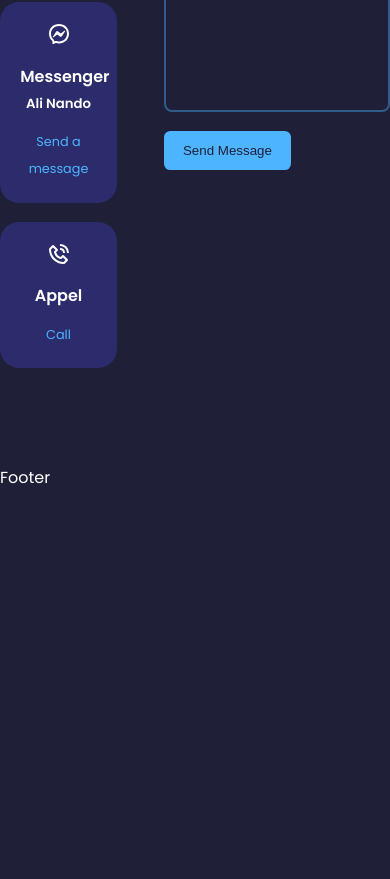
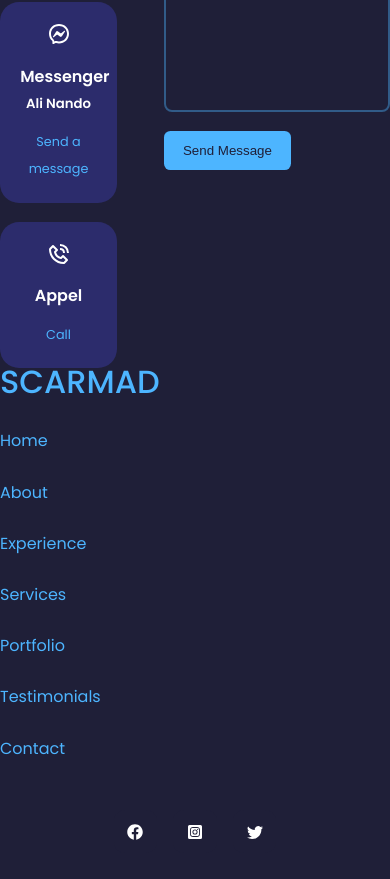
Before and after one commit to All1438/Portfolio, a React (Create React App) app: page / in a window 390 px wide. Shown: the part 6383-7262 px from the top of the page. Before the commit the page ends 6874 px from the top, so only its background shows below. Built offline with nearby package versions, Linux system fonts and the light colour scheme.

Commit message:
footer finished

```diff
--- a/src/components/footer/Footer.jsx
+++ b/src/components/footer/Footer.jsx
@@ -1,9 +1,33 @@
 import React from 'react'
 import './footer.css'
+import {FaFacebook, FaInstagramSquare} from 'react-icons/fa'
+import {BsTwitter} from 'react-icons/bs'
 
 const Footer = () => {
   return (
-    <section id='footer'>Footer</section>
+    <footer>
+      <a href="# " className='footer__logo'>SCARMAD</a>
+
+      <ul className="permalinks">
+        <li><a href="# ">Home</a></li>
+        <li><a href="#about">About</a></li>
+        <li><a href="#experience">Experience</a></li>
+        <li><a href="#services">Services</a></li>
+        <li><a href="#portfolio">Portfolio</a></li>
+        <li><a href="#testimonials">Testimonials</a></li>
+        <li><a href="#contact">Contact</a></li>
+      </ul>
+
+      <div className="footer__socials">
+        <a href="https://facebook.com"><FaFacebook/ > </a>
+        <a href="https://instagram.com"><FaInstagramSquare/ ></a>
+        <a href="https://twitter.ccm"><BsTwitter/ ></a>
+      </div>
+
+      <div className="footer__copyright">
+        <small>&copy; SCARMAD </small>
+      </div>
+    </footer>
   )
 }
 
--- a/src/components/footer/footer.css
+++ b/src/components/footer/footer.css
@@ -0,0 +1,64 @@
+.footer {
+    background: var(--color-primary);
+    padding: 3rem 0;
+    text-align: center;
+    font-size: 0.9rem;
+    margin-top: 7rem;
+}
+
+.footer a {
+    color: var(--color-bg);
+}
+
+.footer__logo {
+    font-size: 2rem;
+    font-weight: 500;
+    margin-bottom: 2rem;
+    display: inline-block;
+}
+
+.permalinks {
+    display: flex;
+    flex-wrap: wrap;
+    gap: 2rem;
+    margin: 0 auto 3rem;
+}
+
+.footer__socials {
+    display: flex;
+    justify-content: center;
+    gap: 1rem;
+    margin-bottom: 4rem;
+}
+
+.footer__socials a {
+    background: var(--color-bg);
+    color: #fff;
+    padding: 0.8rem;
+    border-radius: 0.7rem;
+    display: flex;
+    border: 1px solid transparent;
+}
+
+.footer__socials a:hover {
+    background: transparent;
+    color: var(--color-bg);
+    border-color: var(--color-bg);
+}
+
+.footer__copyright {
+    margin-bottom: 4rem;
+    color: var(--color-bg);
+}
+
+/*=============== MEDIA QUERIES (SMALL DEVICES) ================*/
+@media screen and (max-width: 600px) {
+    .permalinks {
+        flex-direction: column;
+        gap: 1.5rem;
+    }
+
+    .footer__socials {
+        margin-bottom: 2.6rem;
+    }
+}
```
